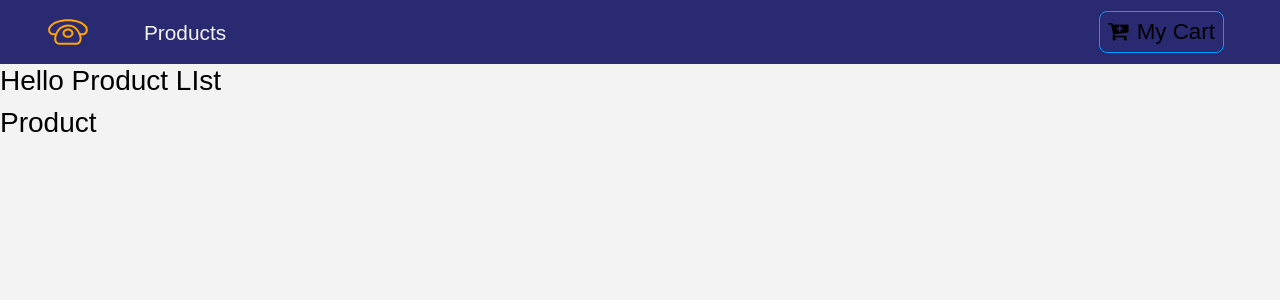
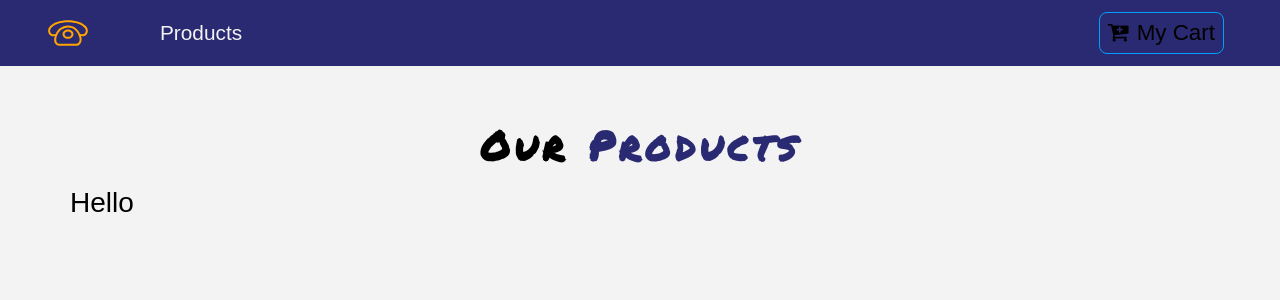
Before and after one commit to EMahmoudNabil/React-Phone-E-Commerce-Project-, a React (Create React App) app: page / in a window 1280 px wide. Shown: the top 300 px of the page. Built offline with nearby package versions, Linux system fonts and the light colour scheme.

Commit message:
Title products components

```diff
--- a/src/Components/Navbar.js
+++ b/src/Components/Navbar.js
@@ -14,7 +14,7 @@
             https://www.iconfinder.com/Makoto_msk  */}
             {/* Logo */}
             <Link  to='/'>
-                <img  src={logo} alt="store" classNam="navbar-brand"/>
+                <img  src={logo} alt="store" className="navbar-brand"/>
             </Link>
             {/* product Link */}
             <ul className="navbar-nav align-items-center">
--- a/src/Components/ProductList.js
+++ b/src/Components/ProductList.js
@@ -1,13 +1,26 @@
-import React, { Component } from 'react';
+import React, { Component, Fragment } from 'react';
 import Product from './Product'
+import Title from './Title'
+import {storeProducts} from '../api/data'
 
 class ProductList extends Component {
+    state = {
+        products: storeProducts
+    };
     render() {
+        console.log(this.state.products)
         return (
-            <div>
-                <h3>Hello Product LIst</h3>
-                <Product />
-            </div>
+            <Fragment>
+                <div className="py-5">
+                <div className="container">
+                    <Title name="Our" title="Products" />
+                <div className="row">
+                    <h3>Hello</h3>
+                </div>
+                </div>
+
+                </div>
+            </Fragment>
         );
     }
 }
--- /dev/null
+++ b/src/Components/Title.js
@@ -0,0 +1,13 @@
+import React from 'react'
+
+export default function Title({ name, title }) {
+    return (
+    <div className="row">
+        <div className="col-10 mx-auto my-2 text-center text-title">
+            <h1 className="text-capitalize font-weight-bold">
+                {name} <strong className="text-blue">{title}</strong>
+            </h1>
+        </div>
+    </div>
+    )
+}
```
Also changed, not shown: src/api/context.js (added).
